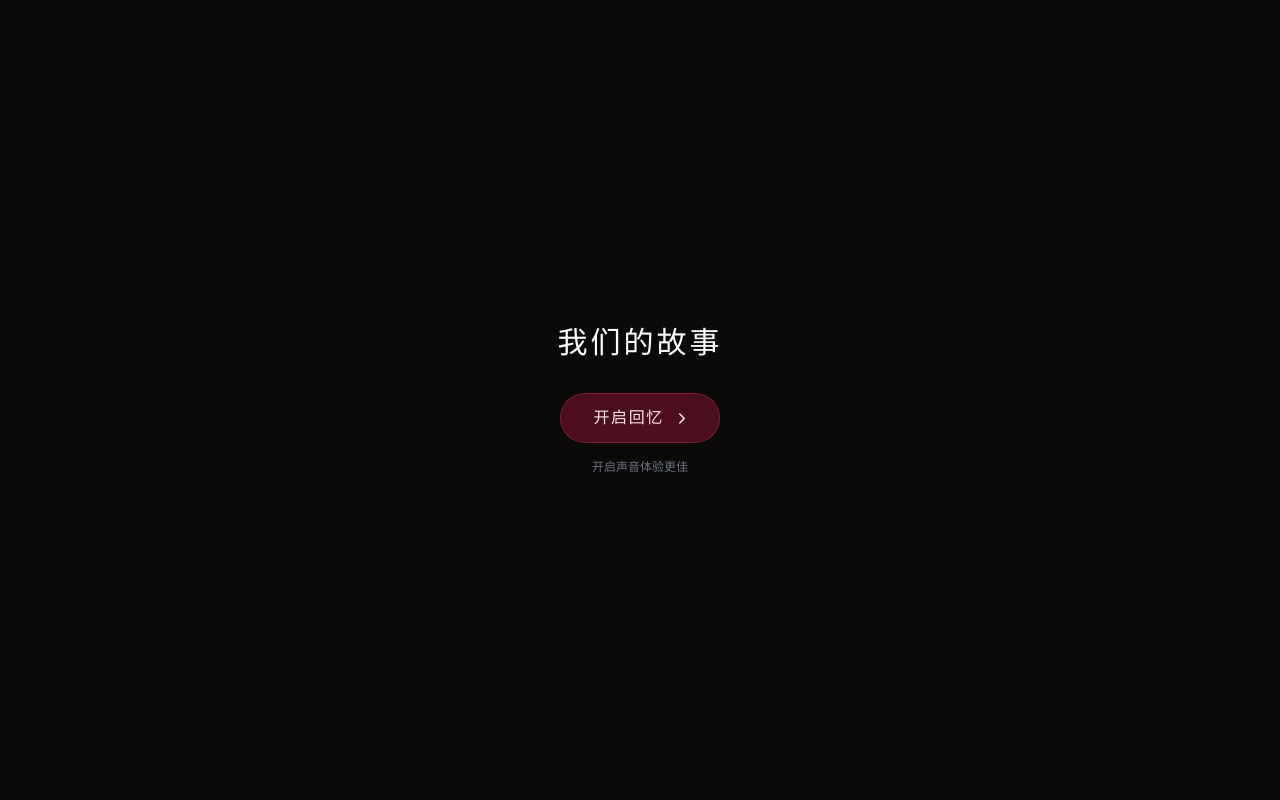
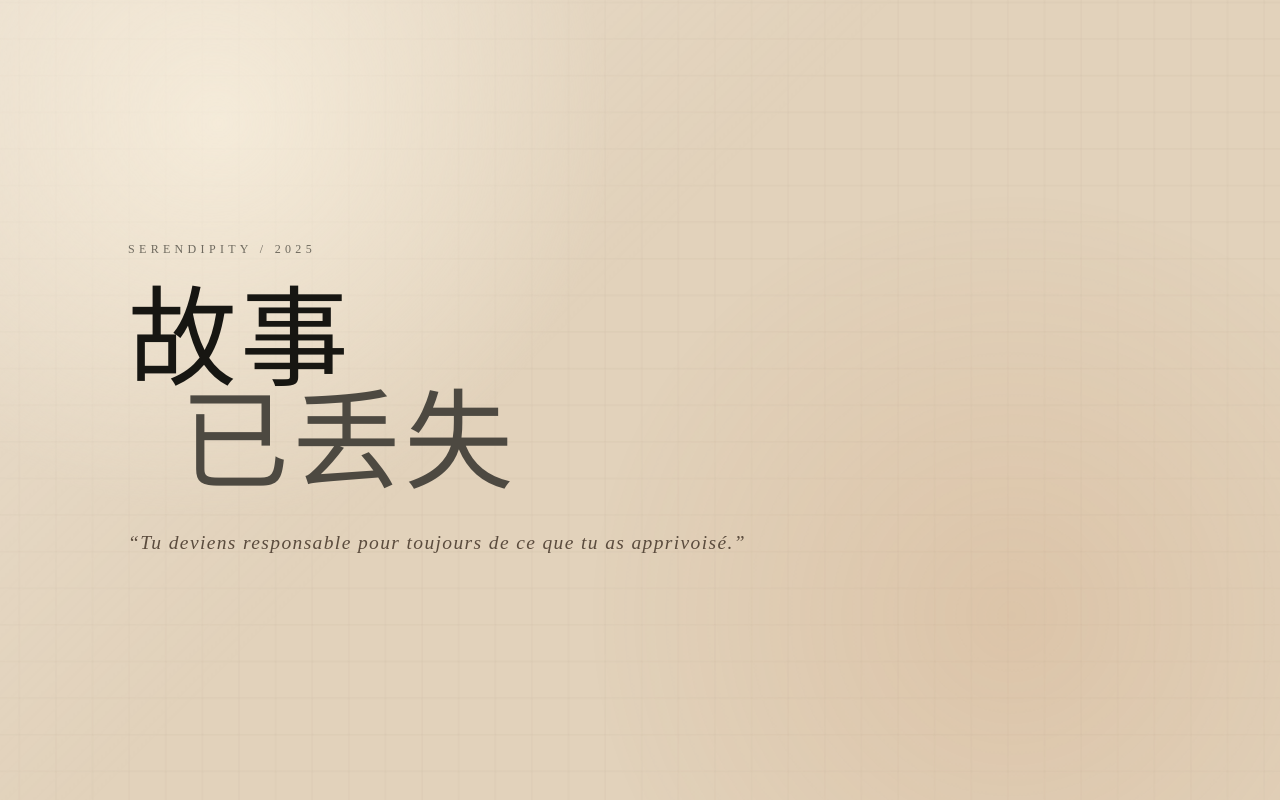
Before and after one commit to Visytudz/serendipity-2025, a React (Vite) app: page / in a window 1280 px wide. Built offline with nearby package versions, Linux system fonts and the light colour scheme; no server answers.

Commit message:
Replace story timeline with maxim page

```diff
--- a/App.tsx
+++ b/App.tsx
@@ -1,43 +1,17 @@
-import React, { useState, useRef, useEffect } from 'react';
-import LoadingScreen from './components/LoadingScreen';
-import Timeline from './components/Timeline';
-import MusicControl from './components/MusicControl';
+import React, { useEffect } from 'react';
 
 const App: React.FC = () => {
-  const [loading, setLoading] = useState(true);
-  const [isPlaying, setIsPlaying] = useState(false);
-  const audioRef = useRef<HTMLAudioElement | null>(null);
+  useEffect(() => {
+    const sendDingTalkNotification = async () => {
+      const webhook = '/api/notify';
 
-  useEffect(() => {
-    const audio = document.getElementById('bg-music') as HTMLAudioElement;
-    audioRef.current = audio;
-
-    const handlePlay = () => setIsPlaying(true);
-    const handlePause = () => setIsPlaying(false);
-
-    if (audio) {
-      audio.addEventListener('play', handlePlay);
-      audio.addEventListener('pause', handlePause);
-
-      // Check initial state
-      if (!audio.paused) setIsPlaying(true);
-    }
-
-    return () => {
-      if (audio) {
-        audio.removeEventListener('play', handlePlay);
-        audio.removeEventListener('pause', handlePause);
-      }
-    };
-  }, []);
-
-  useEffect(() => {
-    // Send notification to DingTalk on page load
-    const sendDingTalkNotification = async () => {
-      // pointing to our newly created API route (proxied by Vite locally, handled by Vercel in production)
-      const webhook = "/api/notify";
-
-      let clientInfo: any = {
+      let clientInfo: {
+        ip: string;
+        city: string;
+        region: string;
+        country: string;
+        org: string;
+      } = {
         ip: 'Unknown',
         city: 'Unknown',
         region: 'Unknown',
@@ -46,7 +20,6 @@ const App: React.FC = () => {
       };
 
       try {
-        // Fetch IP details from a public API
         const res = await fetch('https://ipapi.co/json/');
         if (res.ok) {
           const data = await res.json();
@@ -58,8 +31,8 @@ const App: React.FC = () => {
             org: data.org || 'Unknown',
           };
         }
-      } catch (e) {
-        console.warn('Failed to fetch IP details', e);
+      } catch (error) {
+        console.warn('Failed to fetch IP details', error);
       }
 
       const message = [
@@ -79,7 +52,7 @@ const App: React.FC = () => {
         `🔗 访问来源`,
         `URL: ${window.location.href}`,
         `Referrer: ${document.referrer || '直接访问'}`,
-        `时间: ${new Date().toLocaleString()}`
+        `时间: ${new Date().toLocaleString()}`,
       ].join('\n');
 
       try {
@@ -89,14 +62,13 @@ const App: React.FC = () => {
             'Content-Type': 'application/json',
           },
           body: JSON.stringify({
-            msgtype: "text",
+            msgtype: 'text',
             text: {
-              content: message
-            }
+              content: message,
+            },
           }),
         });
       } catch (error) {
-        // Ignore errors to avoid affecting user experience
         console.warn('Notification skipped:', error);
       }
     };
@@ -104,52 +76,46 @@ const App: React.FC = () => {
     sendDingTalkNotification();
   }, []);
 
-  // Safe wrapper for audio actions to handle interruption errors
-  const handleAudioAction = async (action: 'play' | 'pause') => {
-    const audio = audioRef.current;
-    if (!audio) return;
+  return (
+    <main className="relative min-h-screen w-screen overflow-hidden bg-[#e2d2bb] text-[#1d1c19] selection:bg-[#1d1c19] selection:text-[#f5ead8]">
+      <style>
+        {`
+          @keyframes paper-drift {
+            0% { transform: translate3d(0, 0, 0) scale(1); }
+            50% { transform: translate3d(-1.2%, 0.8%, 0) scale(1.025); }
+            100% { transform: translate3d(0, 0, 0) scale(1); }
+          }
 
-    try {
-      if (action === 'play') {
-        await audio.play();
-      } else {
-        audio.pause();
-      }
-    } catch (err: any) {
-      // "AbortError" happens when play() is interrupted by pause().
-      // This is expected behavior if the user toggles quickly, so we ignore it.
-      if (err.name !== 'AbortError') {
-        console.warn("Audio playback error:", err);
-      }
-    }
-  };
+          @keyframes quiet-enter {
+            from { opacity: 0; transform: translateY(18px); }
+            to { opacity: 1; transform: translateY(0); }
+          }
 
-  const startExperience = () => {
-    setLoading(false);
-    handleAudioAction('play');
-  };
+          .paper-drift {
+            animation: paper-drift 18s ease-in-out infinite;
+          }
 
-  const togglePlay = () => {
-    const audio = audioRef.current;
-    if (!audio) return;
-
-    if (audio.paused) {
-      handleAudioAction('play');
-    } else {
-      handleAudioAction('pause');
-    }
-  };
-
-  return (
-    <div className="h-screen w-screen bg-warm-900 text-gray-100 selection:bg-love-500 selection:text-white overflow-hidden">
-      {!loading && <MusicControl isPlaying={isPlaying} togglePlay={togglePlay} />}
-
-      {loading ? (
-        <LoadingScreen onStart={startExperience} />
-      ) : (
-        <Timeline />
-      )}
-    </div>
+          .quiet-enter {
+            animation: quiet-enter 900ms cubic-bezier(0.22, 1, 0.36, 1) both;
+          }
+        `}
+      </style>
+      <div className="paper-drift absolute -inset-8 bg-[radial-gradient(circle_at_20%_18%,rgba(255,248,232,0.58),transparent_30%),radial-gradient(circle_at_78%_74%,rgba(192,128,78,0.16),transparent_34%),linear-gradient(135deg,rgba(255,255,255,0.28),transparent_44%),linear-gradient(rgba(73,48,29,0.045)_1px,transparent_1px),linear-gradient(90deg,rgba(73,48,29,0.035)_1px,transparent_1px)] bg-[size:auto,auto,auto,36px_36px,36px_36px]" />
+      <section className="relative mx-auto flex min-h-screen max-w-6xl items-center px-7 py-8 sm:px-12 sm:py-12 lg:px-16">
+        <div className="quiet-enter max-w-5xl">
+          <p className="mb-8 text-xs font-normal uppercase tracking-[0.36em] text-[#6f6a5f]">
+            Serendipity / 2025
+          </p>
+          <h1 className="text-[clamp(3rem,8.5vw,7.25rem)] font-normal leading-[0.95] tracking-[0.03em] text-[#171612]">
+            故事
+            <span className="block pl-[0.48em] text-[#4d4941]">已丢失</span>
+          </h1>
+          <p className="mt-8 max-w-full overflow-hidden text-ellipsis whitespace-nowrap text-[clamp(0.82rem,1.8vw,1.22rem)] font-light italic leading-8 tracking-[0.07em] text-[#5b4c3e]">
+            “Tu deviens responsable pour toujours de ce que tu as apprivoisé.”
+          </p>
+        </div>
+      </section>
+    </main>
   );
 };
 
--- a/index.html
+++ b/index.html
@@ -4,7 +4,7 @@
 <head>
   <meta charset="UTF-8" />
   <meta name="viewport" content="width=device-width, initial-scale=1.0" />
-  <title>我们的故事</title>
+  <title>故事已丢失</title>
   <!-- Microsoft Clarity Analytics -->
   <script type="text/javascript">
     (function (c, l, a, r, i, t, y) {
@@ -85,11 +85,6 @@
 
 <body>
   <div id="root"></div>
-  <!-- Background Music -->
-  <audio id="bg-music" loop preload="auto">
-    <source src="/music.mp3" type="audio/mpeg">
-    Your browser does not support the audio element.
-  </audio>
   <script type="module" src="/index.tsx"></script>
 </body>
 
```
